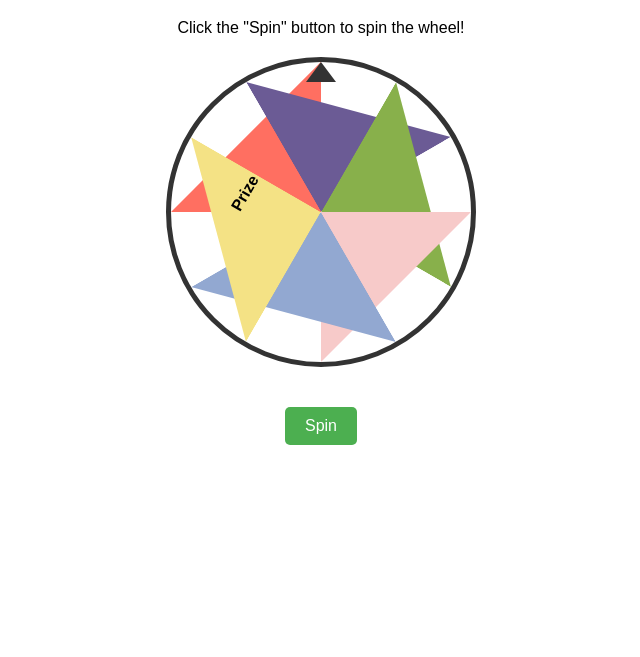
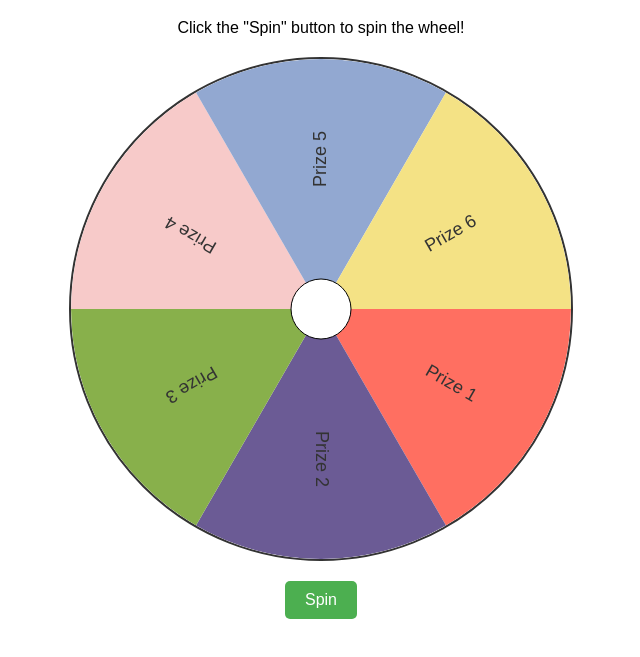
Before and after one commit to nemanja-mitrovic-evc/wheel-name, a plain HTML site: page index.html in a window 1280 px wide. Shown: the part 81-738 px from the top of the page, without its empty margins (319-959 px from the left). Drawn offline with Linux system fonts and the light colour scheme.

Commit message:
Update index.html

```diff
--- a/index.html
+++ b/index.html
@@ -3,7 +3,7 @@
 <head>
     <meta charset="UTF-8">
     <meta name="viewport" content="width=device-width, initial-scale=1.0">
-    <title>Spinning Wheel (No Canvas)</title>
+    <title>Spinning Wheel</title>
     <style>
         body {
             font-family: Arial, sans-serif;
@@ -12,63 +12,11 @@
             padding: 20px;
         }
 
-        .wheel-container {
-            position: relative;
-            width: 300px;
-            height: 300px;
+        canvas {
             margin: 20px auto;
-            border: 5px solid #333;
+            display: block;
+            border: 2px solid #333;
             border-radius: 50%;
-            overflow: hidden;
-        }
-
-        .wheel {
-            position: absolute;
-            width: 100%;
-            height: 100%;
-            border-radius: 50%;
-            transform: rotate(0deg);
-            transition: transform 4s cubic-bezier(0.17, 0.67, 0.83, 0.67);
-        }
-
-        .slice {
-            position: absolute;
-            width: 50%;
-            height: 50%;
-            background-color: transparent;
-            transform-origin: 100% 100%;
-            clip-path: polygon(100% 100%, 0% 100%, 100% 0%);
-        }
-
-        .slice span {
-            position: absolute;
-            top: 50%;
-            right: 10%;
-            transform: translate(50%, -50%) rotate(0deg);
-            transform-origin: left center;
-            font-size: 16px;
-            font-weight: bold;
-            color: #000;
-        }
-
-        .slice:nth-child(1) { background-color: #FF6F61; transform: rotate(0deg); }
-        .slice:nth-child(2) { background-color: #6B5B95; transform: rotate(60deg); }
-        .slice:nth-child(3) { background-color: #88B04B; transform: rotate(120deg); }
-        .slice:nth-child(4) { background-color: #F7CAC9; transform: rotate(180deg); }
-        .slice:nth-child(5) { background-color: #92A8D1; transform: rotate(240deg); }
-        .slice:nth-child(6) { background-color: #F4E285; transform: rotate(300deg); }
-
-        .pointer {
-            position: absolute;
-            top: 0;
-            left: 50%;
-            transform: translateX(-50%);
-            width: 0;
-            height: 0;
-            border-left: 15px solid transparent;
-            border-right: 15px solid transparent;
-            border-bottom: 20px solid #333;
-            z-index: 10;
         }
 
         button {
@@ -79,7 +27,6 @@
             border: none;
             border-radius: 5px;
             cursor: pointer;
-            margin-top: 20px;
         }
 
         button:hover {
@@ -90,43 +37,103 @@
 <body>
     <h1>Spinning Wheel</h1>
     <p>Click the "Spin" button to spin the wheel!</p>
-    <div class="wheel-container">
-        <div class="pointer"></div>
-        <div class="wheel" id="wheel">
-            <div class="slice"><span>Prize 1</span></div>
-            <div class="slice"><span>Prize 2</span></div>
-            <div class="slice"><span>Prize 3</span></div>
-            <div class="slice"><span>Prize 4</span></div>
-            <div class="slice"><span>Prize 5</span></div>
-            <div class="slice"><span>Prize 6</span></div>
-        </div>
-    </div>
+    <canvas id="wheelCanvas" width="500" height="500"></canvas>
     <button onclick="spinWheel()">Spin</button>
 
     <script>
-        let isSpinning = false;
+        const canvas = document.getElementById("wheelCanvas");
+        const ctx = canvas.getContext("2d");
 
+        const wheelRadius = canvas.width / 2;
+        const centerX = canvas.width / 2;
+        const centerY = canvas.height / 2;
+        const sections = ["Prize 1", "Prize 2", "Prize 3", "Prize 4", "Prize 5", "Prize 6"];
+
+        // Modern vibrant color palette
+        const colors = [
+            "#FF6F61", // Coral
+            "#6B5B95", // Purple
+            "#88B04B", // Olive Green
+            "#F7CAC9", // Light Pink
+            "#92A8D1", // Light Blue
+            "#F4E285"  // Soft Yellow
+        ];
+
+        let angle = 0;
+        let spinning = false;
+        let spinVelocity = 0;
+
+        // Draw the wheel
+        function drawWheel() {
+            ctx.clearRect(0, 0, canvas.width, canvas.height);
+
+            const sectionAngle = (2 * Math.PI) / sections.length;
+
+            for (let i = 0; i < sections.length; i++) {
+                const startAngle = i * sectionAngle + angle;
+                const endAngle = startAngle + sectionAngle;
+
+                // Draw section
+                ctx.beginPath();
+                ctx.moveTo(centerX, centerY);
+                ctx.arc(centerX, centerY, wheelRadius, startAngle, endAngle);
+                ctx.closePath();
+                ctx.fillStyle = colors[i];
+                ctx.fill();
+
+                // Draw text
+                ctx.save();
+                ctx.translate(centerX, centerY);
+                ctx.rotate(startAngle + sectionAngle / 2);
+                ctx.textAlign = "center";
+                ctx.fillStyle = "#333";
+                ctx.font = "18px Arial";
+
+                // Adjust the text position based on the radius
+                ctx.fillText(sections[i], wheelRadius * 0.6, 5);
+                ctx.restore();
+            }
+
+            // Draw center circle
+            ctx.beginPath();
+            ctx.arc(centerX, centerY, 30, 0, 2 * Math.PI);
+            ctx.fillStyle = "#FFFFFF";
+            ctx.fill();
+            ctx.stroke();
+        }
+
+        // Spin the wheel
         function spinWheel() {
-            if (isSpinning) return;
+            if (spinning) return;
+            spinning = true;
+            spinVelocity = Math.random() * 10 + 15; // Random initial spin velocity
 
-            isSpinning = true;
-            const wheel = document.getElementById("wheel");
+            const spin = () => {
+                angle += spinVelocity * (Math.PI / 180);
+                spinVelocity *= 0.98; // Decrease velocity to simulate friction
 
-            // Random spin angle between 360 and 3600 degrees
-            const spinAngle = Math.floor(Math.random() * 3600) + 360;
+                if (spinVelocity < 0.1) {
+                    spinning = false;
+                    spinVelocity = 0;
+                    determineWinner();
+                } else {
+                    requestAnimationFrame(spin);
+                }
 
-            // Rotate the wheel
-            wheel.style.transform = `rotate(${spinAngle}deg)`;
+                drawWheel();
+            };
 
-            // Stop spinning after the animation ends
-            setTimeout(() => {
-                isSpinning = false;
-                const finalAngle = spinAngle % 360;
-                const section = Math.floor(finalAngle / 60);
-                const prizes = ["Prize 6", "Prize 5", "Prize 4", "Prize 3", "Prize 2", "Prize 1"];
-                alert(`You won: ${prizes[section]}!`);
-            }, 4000); // Match the CSS transition duration
+            spin();
         }
+
+        // Determine the winner
+        function determineWinner() {
+            const sectionAngle = (2 * Math.PI) / sections.length;
+            const winningIndex = Math.floor((2 * Math.PI - (angle % (2 * Math.PI))) / sectionAngle) % sections.length;
+            alert(`You won: ${sections[winningIndex]}!`);
+        }
+
+        drawWheel();
     </script>
 </body>
 </html>
```
